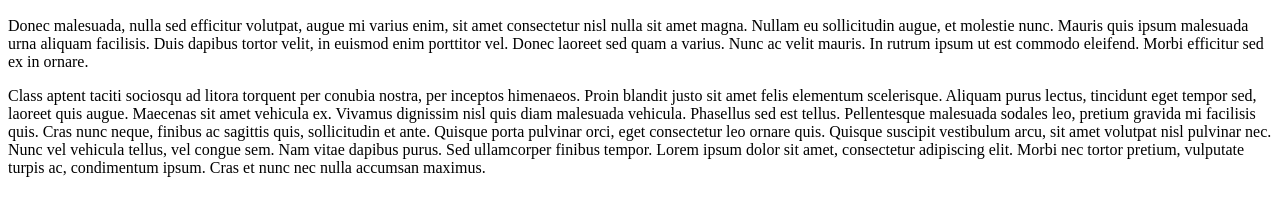
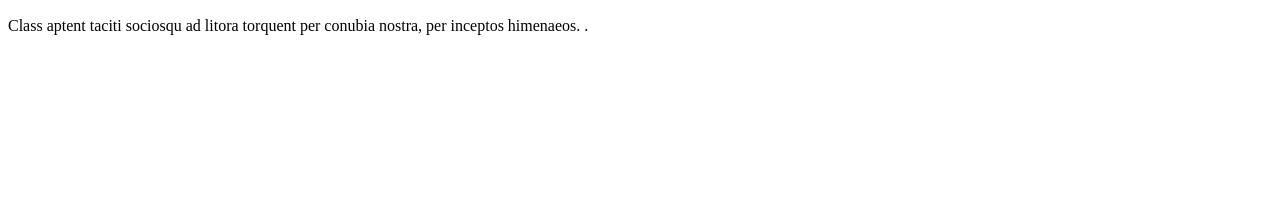
Before and after one commit to yurisa2/245tp1, a plain HTML site: page index.html in a window 1280 px wide. Shown: the part 383-598 px from the top of the page. Drawn offline with Linux system fonts and the light colour scheme.

Commit message:
remoção dos paragrafos adicionais

```diff
--- a/index.html
+++ b/index.html
@@ -9,13 +9,10 @@
     <h1>Turma 245 - DS - Barueri</h1>
 
       <img src="https://www.jornaldebarueri.com.br/wp-content/uploads/2021/02/WhatsApp-Image-2021-02-22-at-12.42.41-696x464.jpeg" alt="">
-<p>
- Donec malesuada, nulla sed efficitur volutpat, augue mi varius enim, sit amet consectetur nisl nulla sit amet magna. Nullam eu sollicitudin augue, et molestie nunc. Mauris quis ipsum malesuada urna aliquam facilisis. Duis dapibus tortor velit, in euismod enim porttitor vel. Donec laoreet sed quam a varius. Nunc ac velit mauris. In rutrum ipsum ut est commodo eleifend. Morbi efficitur sed ex in ornare.
- </p>
 
 <p>
 
- Class aptent taciti sociosqu ad litora torquent per conubia nostra, per inceptos himenaeos. Proin blandit justo sit amet felis elementum scelerisque. Aliquam purus lectus, tincidunt eget tempor sed, laoreet quis augue. Maecenas sit amet vehicula ex. Vivamus dignissim nisl quis diam malesuada vehicula. Phasellus sed est tellus. Pellentesque malesuada sodales leo, pretium gravida mi facilisis quis. Cras nunc neque, finibus ac sagittis quis, sollicitudin et ante. Quisque porta pulvinar orci, eget consectetur leo ornare quis. Quisque suscipit vestibulum arcu, sit amet volutpat nisl pulvinar nec. Nunc vel vehicula tellus, vel congue sem. Nam vitae dapibus purus. Sed ullamcorper finibus tempor. Lorem ipsum dolor sit amet, consectetur adipiscing elit. Morbi nec tortor pretium, vulputate turpis ac, condimentum ipsum. Cras et nunc nec nulla accumsan maximus.
+ Class aptent taciti sociosqu ad litora torquent per conubia nostra, per inceptos himenaeos. .
 </p>
   </body>
 </html>
```
